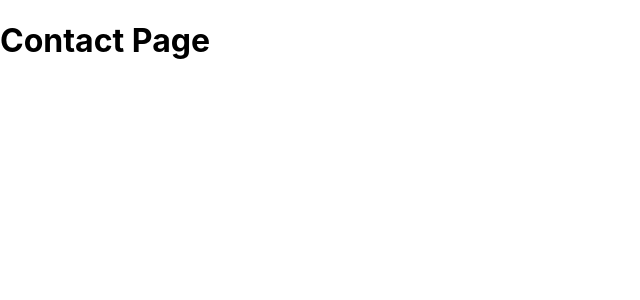
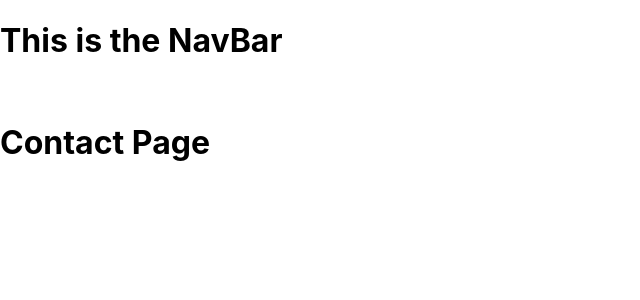
Before and after one commit to JayyMoh/Jays-Designs, a React (Create React App) app in the folder jd-frontend/jays-designs/: page /contact in a window 1280 px wide. Shown: the top 300 px of the page, without its empty margins (0-640 px from the left). Built offline with nearby package versions, Linux system fonts and the light colour scheme.

Commit message:
NavBar component created

```diff
--- a/jd-frontend/jays-designs/src/App.js
+++ b/jd-frontend/jays-designs/src/App.js
@@ -1,4 +1,5 @@
 import React from 'react'
+import NavBar from './Components/NavBar'
 import Home from './Components/Home'
 import Contact from './Components/Contact'
 import Projects from './Components/Projects'
@@ -8,6 +9,8 @@
 function App() {
   return (
     <div className="App">
+      <NavBar />
+      <br />
       <Route exact path='/' component={ Home } />
       <Route exact path='/contact' component={ Contact } />
       <Route exact path='/projects' component={ Projects } />
--- a/jd-frontend/jays-designs/src/Components/NavBar.jsx
+++ b/jd-frontend/jays-designs/src/Components/NavBar.jsx
@@ -0,0 +1,11 @@
+import React from 'react'
+
+function NavBar() {
+    return (
+        <div>
+            <h1>This is the NavBar</h1>
+        </div>
+    )
+}
+
+export default NavBar
```
